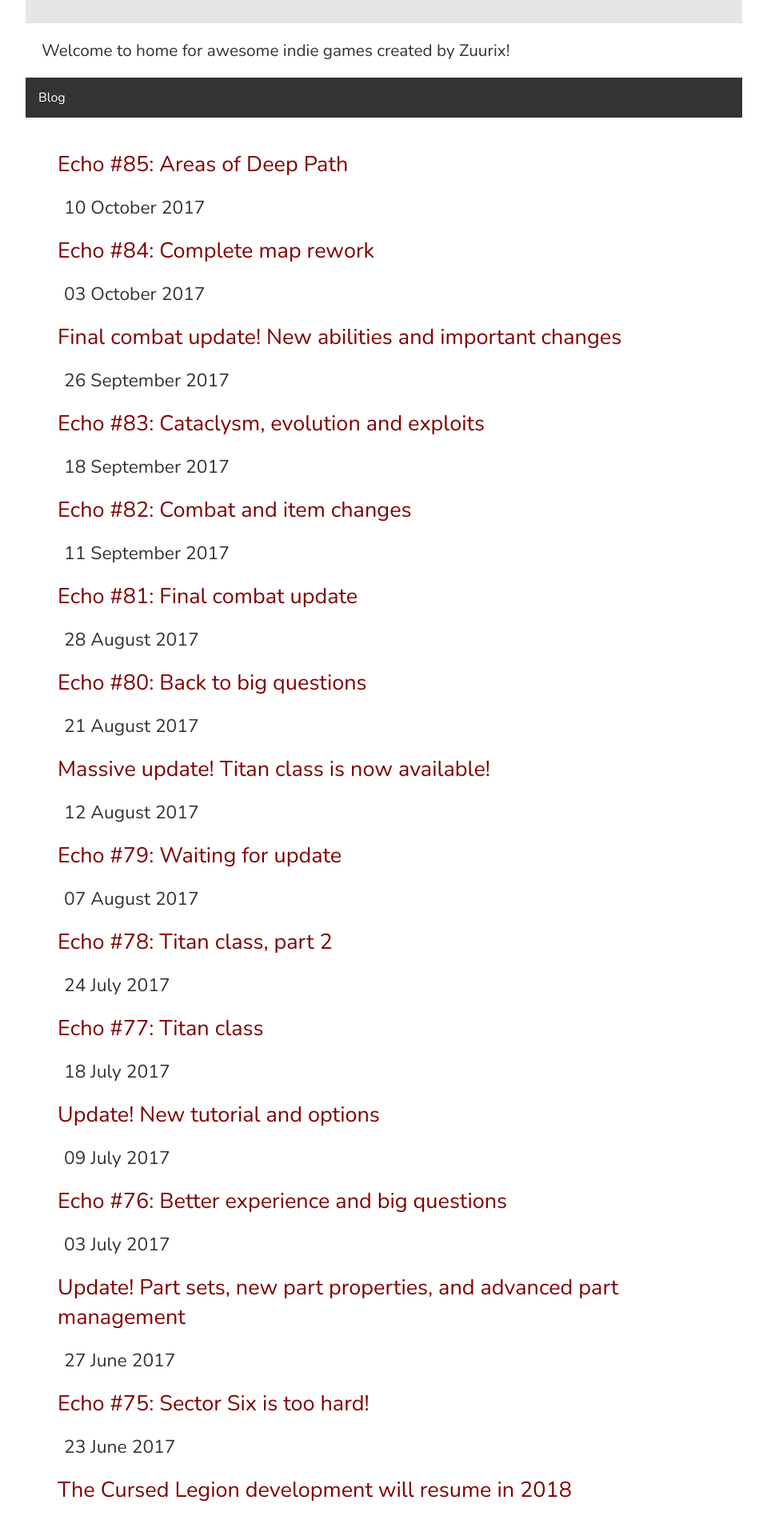
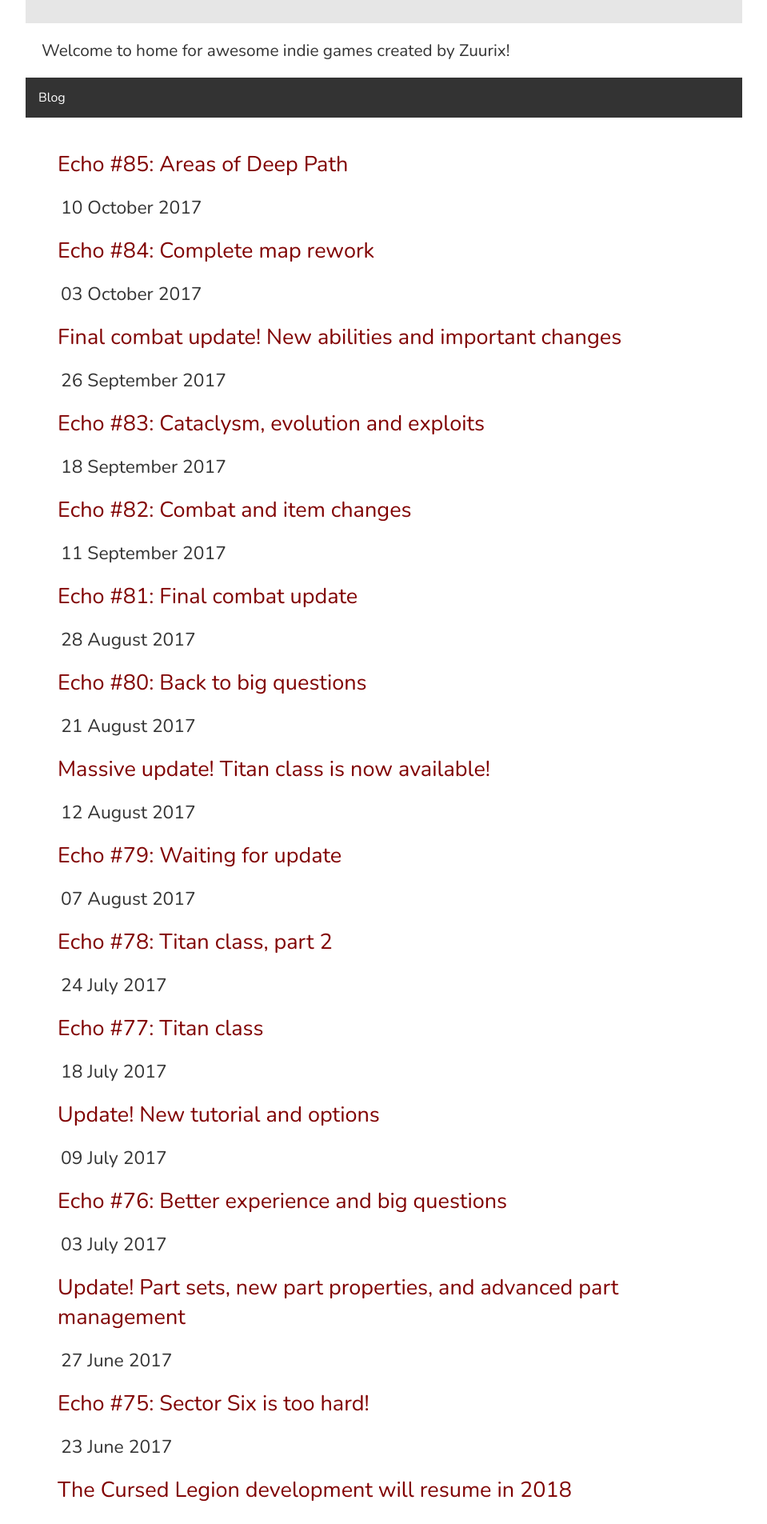
Before and after one commit to Phoebe3663/Zuurix.github.io, a Jekyll site: the page built from index.html, in a window 1280 px wide. Shown: the part 442-2347 px from the top of the page at 80% size, without its empty margins (160-1119 px from the left). Built offline with Jekyll 4.4.1, drawn with Linux system fonts in a browser that asks for light colours.

Commit message:
Update main.css

```diff
--- a/css/main.css
+++ b/css/main.css
@@ -140,8 +140,8 @@ p2 {
     font-family: 'Nunito', sans-serif;
     font-size: 1.1em;
     color: #333;
-    padding: 16px 16px 16px 16px;
-    margin: 12px 12px 12px 12px;
+    padding: 0px 12px 0px 12px;
+    margin: 0px 12px 0px 12px;
 }
 
 footer {
```
